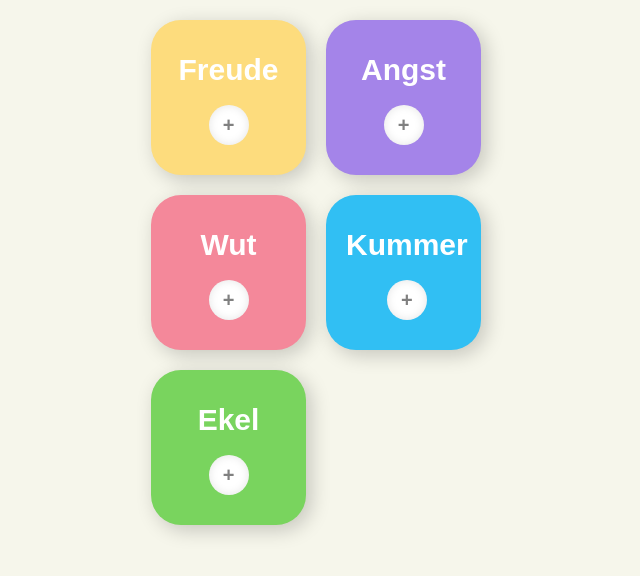
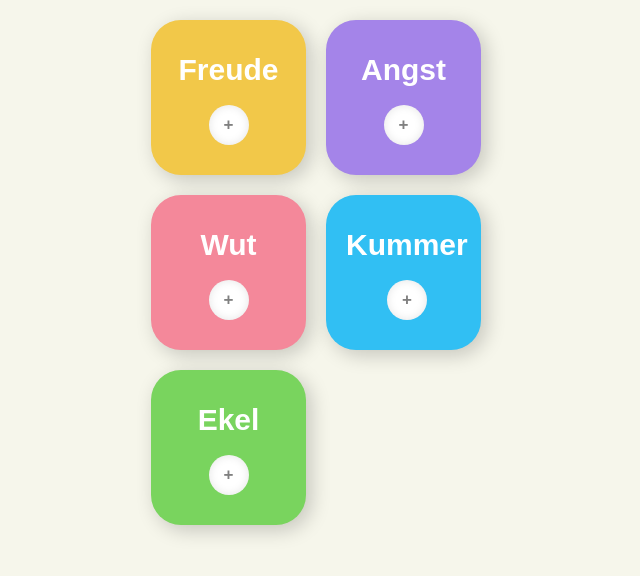
Before and after one commit to czintel/capstone-project, a React (Create React App) app: page / in a window 1280 px wide. Shown: the top 576 px of the page, without its empty margins (324-964 px from the left). Built offline with nearby package versions, Linux system fonts and the light colour scheme.

Commit message:
fixed yellow, centered button content for iOS

```diff
--- a/src/Data.json
+++ b/src/Data.json
@@ -3,7 +3,7 @@
     "name": "Freude",
     "description": "Freude ist... lorem ipsum dolor sit amet, consetetur sadipscing elitr, sed diam nonumy eirmod tempor invidunt ut labore et dolore magna aliquyam erat, sed diam voluptua. At vero eos et accusam et justo duo dolores et ea rebum. Stet clita kasd gubergren, no sea takimata sanctus est Lorem ipsum dolor sit amet. Lorem ipsum dolor sit amet, consetetur sadipscing elitr, sed diam nonumy eirmod tempor invidunt ut labore et dolore magna aliquyam erat, sed diam voluptua. At vero eos et accusam et justo duo dolores et ea rebum. Stet clita kasd gubergren, no sea takimata sanctus est Lorem ipsum dolor sit amet.",
     "tags": ["fröhlich", "lachen", "Glück", "happy"],
-    "color": "#fddc7d",
+    "color": "#F2C849",
     "id": 1
   },
   {
--- a/src/components/ButtonExpansion.js
+++ b/src/components/ButtonExpansion.js
@@ -8,19 +8,28 @@ Button.propTypes = {
 }
 
 export default function Button({ children, ...props }) {
-  return <ButtonExpansion {...props}>{children}</ButtonExpansion>
+  return (
+    <ButtonExpansion {...props}>
+      <ChildWrapper>{children}</ChildWrapper>
+    </ButtonExpansion>
+  )
 }
 
 const ButtonExpansion = styled.button`
+  position: relative;
   width: ${prop => (prop.isExpanded ? '50px' : '40px')};
   height: ${prop => (prop.isExpanded ? '50px' : '40px')};
   font-weight: 700;
   font-size: 20px;
   border-radius: 50%;
-  justify-self: center;
-  text-align: center;
   border: none;
   background-color: white;
   color: gray;
   box-shadow: inset 0 0 10px rgba(0, 0, 0, 0.1);
+  justify-self: center;
 `
+const ChildWrapper = styled.span`
+  position: absolute;
+  -webkit-transform: translate(-50%, -50%);
+  transform: translate(-50%, -50%);
+`
```
